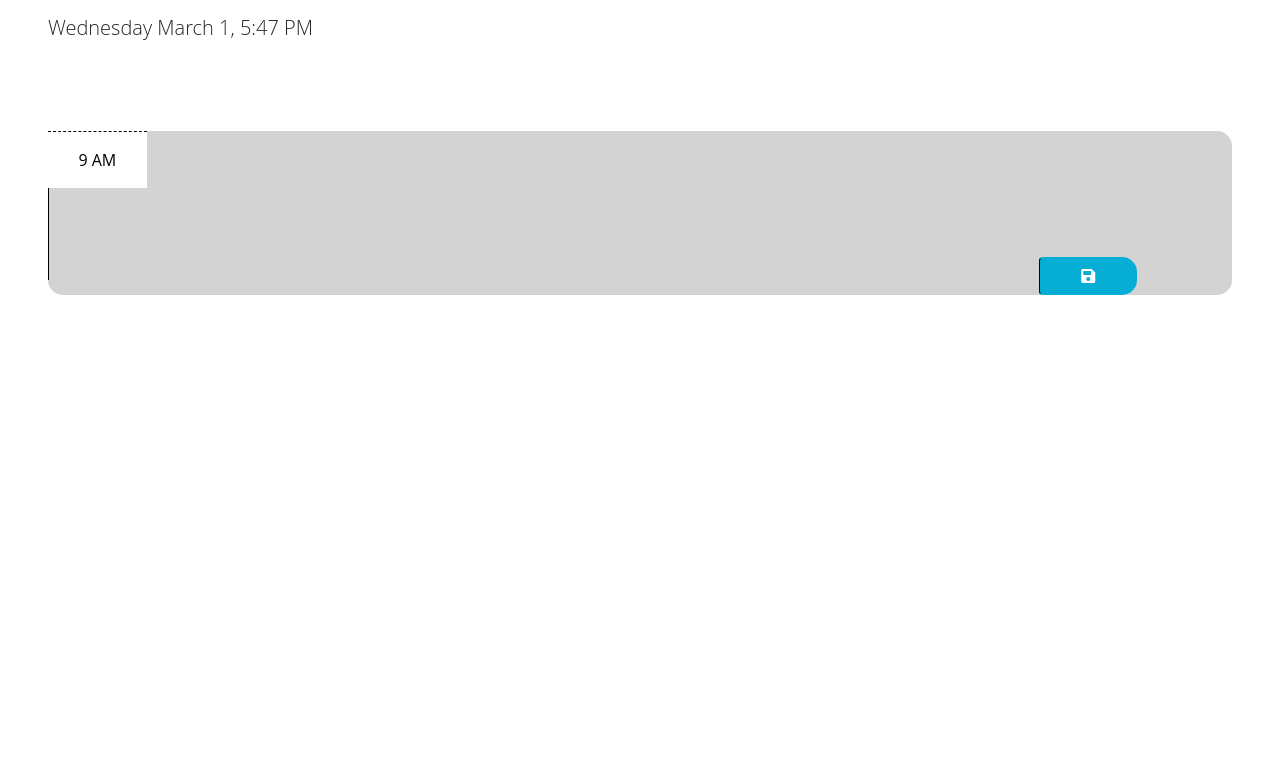
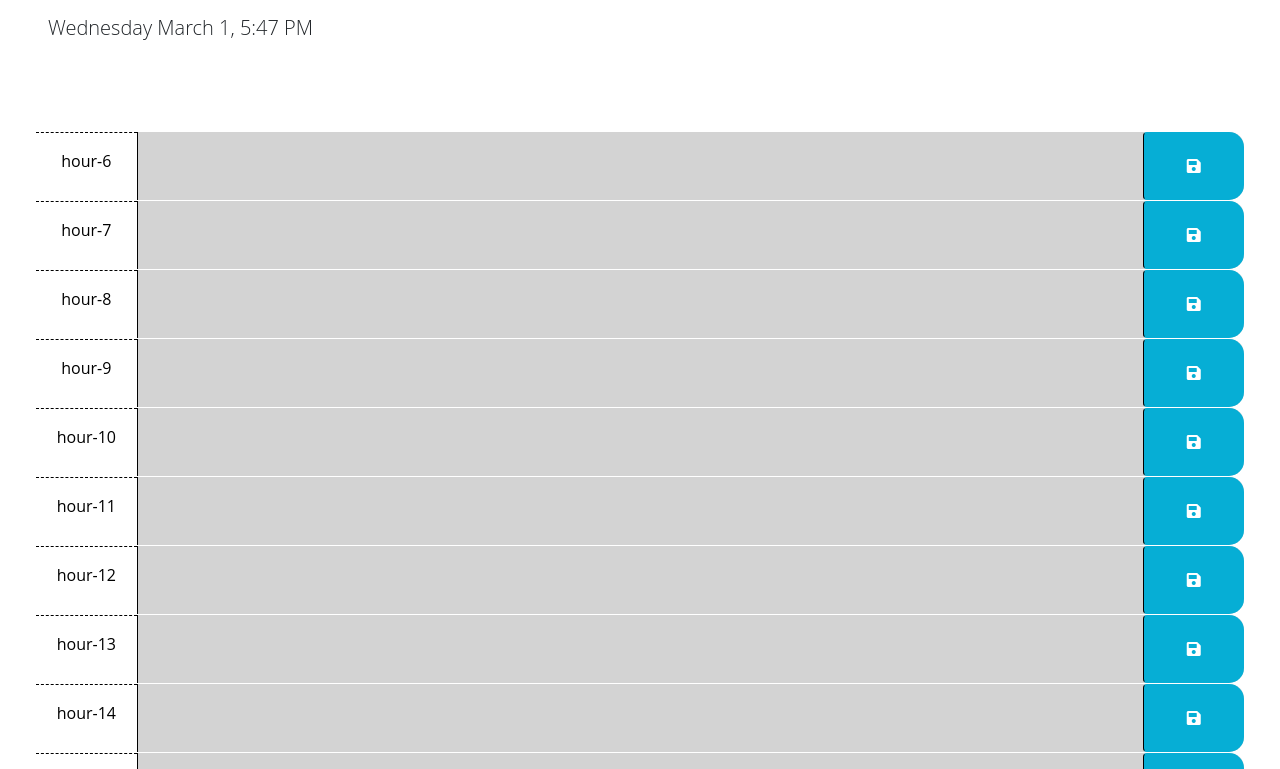
Before and after one commit to AJoelj84/Scheduler, a plain HTML site: page index.html in a window 1280 px wide. Shown: the part 166-935 px from the top of the page. Before the commit the page ends 800 px from the top, so only its background shows below. Drawn offline with nearby package versions, Linux system fonts and the light colour scheme.

Commit message:
made changes and the hour section is displaying the hours through a work day, but now in a 24hr format

```diff
--- a/index.html
+++ b/index.html
@@ -27,25 +27,18 @@
     <title>Work Day Scheduler</title>
   </head>
 
-  <body>
-    <header class="p-5 mb-4">
-      <h1 class="display-3">Work Day Scheduler</h1>
-      <p class="lead">A simple calendar app for scheduling your work day<br>
-      <p id ='currentDay' class = 'lead'></p>
-      </p>
-
-    </header>
-    <div class="container-fluid px-5">
-      <div id="time-blocks">
-        <div id="hour-9" class="time-block">
-          <div class="col-2 col-md-1 hour text-center py-3">9 AM</div>
-          <textarea class="col-8 col-md-10 description" rows="3"></textarea>
-          <button class="btn saveBtn col-2 col-md-1" aria-label="save">
-            <i class="fas fa-save" aria-hidden="true"></i>
-          </button>
-        </div>
+  <header class="p-5 mb-4">
+    <h1 class="display-3">Work Day Scheduler</h1>
+    <p class="lead">A simple calendar app for scheduling your work day<br>
+    <p id='currentDay' class='lead'></p>
+    </p>
+  </header>
 
 
+
+  <div id="timeblocks" class="container-fluid px-5">
+
+  </div>
 
 
     <script src="https://cdnjs.cloudflare.com/ajax/libs/jquery/3.2.1/jquery.min.js"></script>
--- a/script.js
+++ b/script.js
@@ -3,46 +3,69 @@
 // // the code isn't run until the browser has finished rendering all the elements
 // // in the html.
 $(function() {
+
   var currentTime = dayjs();
 
-  var currentDay = document.querySelector("#currentDay");
-  currentDay.textContent = currentTime.format("dddd MMMM D, h:mm A");
 
-  var timeBlocks = document.querySelectorAll(".time-block");
+  var currentDay = document.querySelector('#currentDay');
+  currentDay.textContent = currentTime.format('dddd MMMM D, h:mm A');
+
+
+  var containerEl = document.querySelector('.container-fluid');
+  for (var hour = 6; hour <= 21; hour++) {
+    var timeBlockEl = document.createElement('div');
+    timeBlockEl.classList.add('row', 'time-block');
+    timeBlockEl.id = 'hour-' + hour;
+    containerEl.appendChild(timeBlockEl);
+
+    var timeInputEl = document.createElement('div');
+    timeInputEl.classList.add('col-2', 'col-md-1', 'hour', 'text-center', 'py-3');
+    timeInputEl.textContent = timeBlockEl.id
+    timeBlockEl.appendChild(timeInputEl);
+
+    var inputAreaEl = document.createElement('textarea');
+    inputAreaEl.classList.add('col-8', 'col-md-10', 'description');
+    timeBlockEl.appendChild(inputAreaEl);
+
+    var saveButtonEl = document.createElement('button');
+    saveButtonEl.classList.add('btn', 'saveBtn', 'col-2', 'col-md-1');
+    saveButtonEl.setAttribute('aria-label', 'save');
+    saveButtonEl.innerHTML = '<i class="fas fa-save" aria-hidden="true"></i>';
+    timeBlockEl.appendChild(saveButtonEl);
+  }
+
+
+  var timeBlocks = document.querySelectorAll('.time-block');
   timeBlocks.forEach((timeBlock) => {
-    var hour = parseInt(timeBlock.id.split("-")[1]);
+    var hour = parseInt(timeBlock.id.split('-')[1]);
     if (hour < currentTime.hour()) {
-      timeBlock.classList.add("past");
+      timeBlock.classList.add('past');
     } else if (hour === currentTime.hour()) {
-      timeBlock.classList.add("present");
+      timeBlock.classList.add('present');
     } else {
-      timeBlock.classList.add("future");
+      timeBlock.classList.add('future');
     }
   });
 
-  var saveButtons = document.querySelectorAll(".saveBtn");
+
+  var saveButtons = document.querySelectorAll('.saveBtn');
   saveButtons.forEach((saveButton) => {
-    saveButton.addEventListener("click", () => {
+    saveButton.addEventListener('click', () => {
       var inputArea = saveButton.previousElementSibling;
       var inputValue = inputArea.value;
-      var hour = saveButton.parentElement.id.split("-")[1];
-      localStorage.setItem(hour, inputValue);
-      var newTimeBlock = saveButton.parentElement.cloneNode(true);
-      newTimeBlock.id = "hour-" + (parseInt(hour) + 1);
-      var newInputArea = newTimeBlock.querySelector(".description");
-      newInputArea.value = "";
-      document.querySelector("#time-blocks").appendChild(newTimeBlock);
+      var hour = inputArea.parentElement.id.split('-')[1];
+      localStorage.setItem('hour-' + hour, inputValue);
     });
   });
 
-  for (var i = 9; i <= 17; i++) {
-    var savedInput = localStorage.getItem(i);
-    var inputArea = document.querySelector("#hour-" + i + " .description");
-    if (savedInput) {
-      inputArea.value = savedInput;
-    }
+
+  for (var hour = 9; hour <= 17; hour++) {
+    var savedInput = localStorage.getItem('hour-' + hour);
+    var inputArea = document.querySelector('#hour-' + hour + ' .description');
+    inputArea.value = savedInput;
   }
 });
+
 
 
 
```
